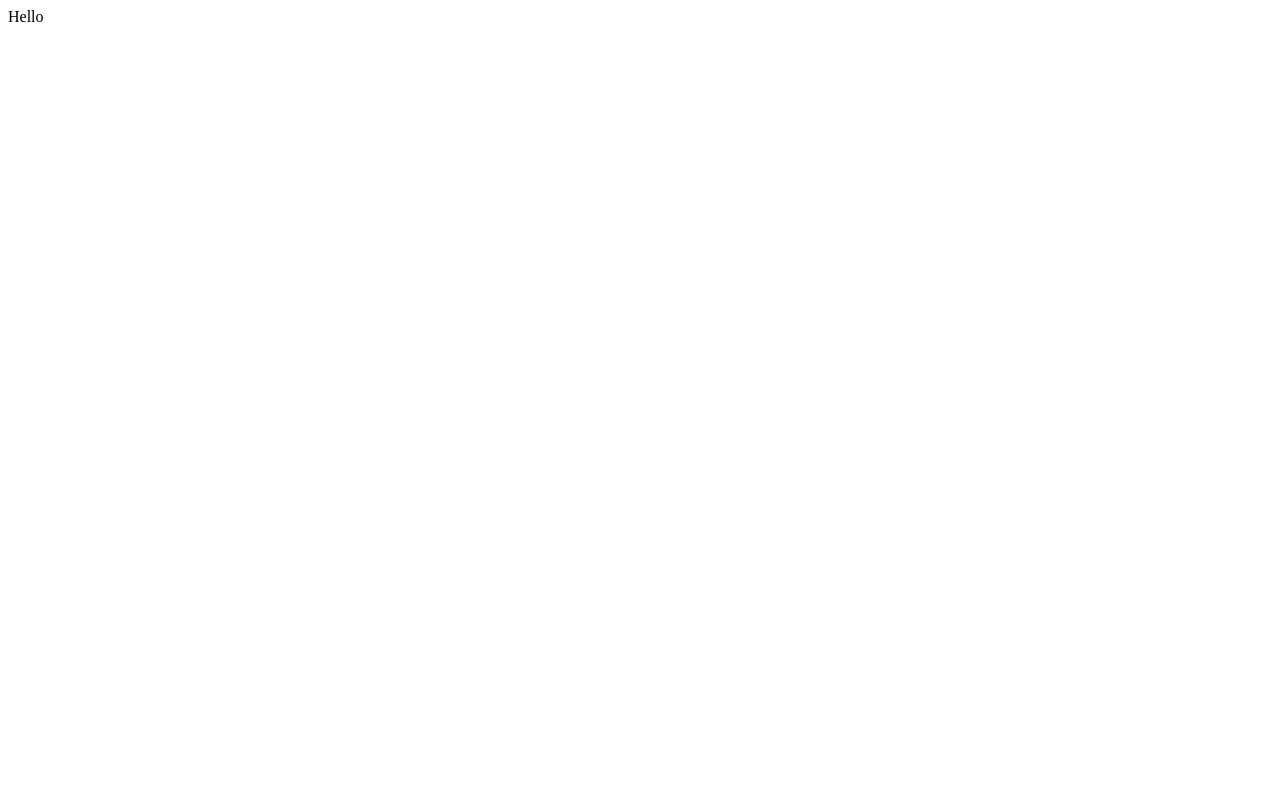
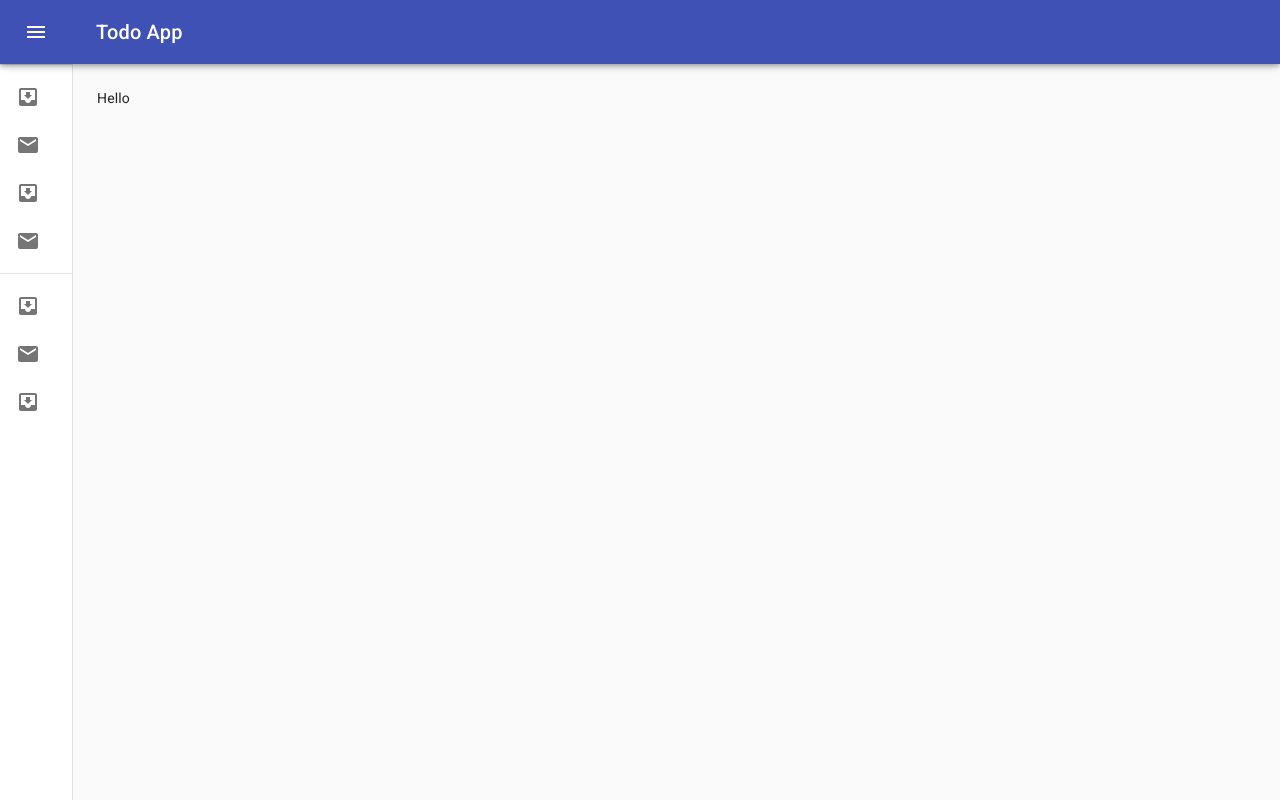
Before and after one commit to Okamon0427/todo_app, a React (Create React App) app in the folder client/: page / in a window 1280 px wide. Built offline with nearby package versions, Linux system fonts and the light colour scheme.

Commit message:
Create Basic Layout

```diff
--- a/client/package.json
+++ b/client/package.json
@@ -3,6 +3,7 @@
   "version": "0.1.0",
   "private": true,
   "dependencies": {
+    "@material-ui/core": "^4.11.2",
     "@testing-library/jest-dom": "^5.11.8",
     "@testing-library/react": "^11.2.3",
     "@testing-library/user-event": "^12.6.0",
--- a/client/public/index.html
+++ b/client/public/index.html
@@ -11,7 +11,8 @@
     />
     <link rel="apple-touch-icon" href="%PUBLIC_URL%/logo192.png" />
     <link rel="manifest" href="%PUBLIC_URL%/manifest.json" />
-    <title>React App</title>
+    <title>Todo App</title>
+    <link rel="stylesheet" href="https://fonts.googleapis.com/css?family=Roboto:300,400,500,700&display=swap" />
   </head>
   <body>
     <noscript>You need to enable JavaScript to run this app.</noscript>
--- a/client/src/App.js
+++ b/client/src/App.js
@@ -1,10 +1,24 @@
+import React from 'react';
+import { BrowserRouter as Router, Route, Switch } from 'react-router-dom';
+import Layout from './components/layout/Layout';
+import Dashboard from './components/Dashboard';
 import './App.css';
+
+const dashboard = () => {
+  return (
+    <Layout>
+      <Dashboard />
+    </Layout>
+  )
+}
 
 const App = () => {
   return (
-    <div>
-      Hello
-    </div>
+    <Router>
+      <Switch>
+        <Route exact path="/" component={dashboard} />
+      </Switch>
+    </Router>
   );
 }
 
--- /dev/null
+++ b/client/src/components/Dashboard.js
@@ -0,0 +1,9 @@
+import React from 'react';
+
+const Dashboard = () => {
+  return (
+    <div>Hello</div>
+  )
+}
+
+export default Dashboard;
--- /dev/null
+++ b/client/src/components/layout/Layout.js
@@ -0,0 +1,167 @@
+import React from 'react';
+import clsx from 'clsx';
+import { makeStyles, useTheme } from '@material-ui/core/styles';
+import Drawer from '@material-ui/core/Drawer';
+import AppBar from '@material-ui/core/AppBar';
+import Toolbar from '@material-ui/core/Toolbar';
+import List from '@material-ui/core/List';
+import CssBaseline from '@material-ui/core/CssBaseline';
+import Typography from '@material-ui/core/Typography';
+import Divider from '@material-ui/core/Divider';
+import IconButton from '@material-ui/core/IconButton';
+import MenuIcon from '@material-ui/icons/Menu';
+import ChevronLeftIcon from '@material-ui/icons/ChevronLeft';
+import ChevronRightIcon from '@material-ui/icons/ChevronRight';
+import ListItem from '@material-ui/core/ListItem';
+import ListItemIcon from '@material-ui/core/ListItemIcon';
+import ListItemText from '@material-ui/core/ListItemText';
+import InboxIcon from '@material-ui/icons/MoveToInbox';
+import MailIcon from '@material-ui/icons/Mail';
+
+const drawerWidth = 240;
+
+const useStyles = makeStyles((theme) => ({
+  root: {
+    display: 'flex',
+  },
+  appBar: {
+    zIndex: theme.zIndex.drawer + 1,
+    transition: theme.transitions.create(['width', 'margin'], {
+      easing: theme.transitions.easing.sharp,
+      duration: theme.transitions.duration.leavingScreen,
+    }),
+  },
+  appBarShift: {
+    marginLeft: drawerWidth,
+    width: `calc(100% - ${drawerWidth}px)`,
+    transition: theme.transitions.create(['width', 'margin'], {
+      easing: theme.transitions.easing.sharp,
+      duration: theme.transitions.duration.enteringScreen,
+    }),
+  },
+  menuButton: {
+    marginRight: 36,
+  },
+  hide: {
+    display: 'none',
+  },
+  drawer: {
+    width: drawerWidth,
+    flexShrink: 0,
+    whiteSpace: 'nowrap',
+  },
+  drawerOpen: {
+    width: drawerWidth,
+    transition: theme.transitions.create('width', {
+      easing: theme.transitions.easing.sharp,
+      duration: theme.transitions.duration.enteringScreen,
+    }),
+  },
+  drawerClose: {
+    transition: theme.transitions.create('width', {
+      easing: theme.transitions.easing.sharp,
+      duration: theme.transitions.duration.leavingScreen,
+    }),
+    overflowX: 'hidden',
+    width: theme.spacing(7) + 1,
+    [theme.breakpoints.up('sm')]: {
+      width: theme.spacing(9) + 1,
+    },
+  },
+  toolbar: {
+    display: 'flex',
+    alignItems: 'center',
+    justifyContent: 'flex-end',
+    padding: theme.spacing(0, 1),
+    // necessary for content to be below app bar
+    ...theme.mixins.toolbar,
+  },
+  content: {
+    flexGrow: 1,
+    padding: theme.spacing(3),
+  },
+}));
+
+export default function MiniDrawer(props) {
+  const classes = useStyles();
+  const theme = useTheme();
+  const [open, setOpen] = React.useState(false);
+
+  const handleDrawerOpen = () => {
+    setOpen(true);
+  };
+
+  const handleDrawerClose = () => {
+    setOpen(false);
+  };
+
+  return (
+    <div className={classes.root}>
+      <CssBaseline />
+      <AppBar
+        position="fixed"
+        className={clsx(classes.appBar, {
+          [classes.appBarShift]: open,
+        })}
+      >
+        <Toolbar>
+          <IconButton
+            color="inherit"
+            aria-label="open drawer"
+            onClick={handleDrawerOpen}
+            edge="start"
+            className={clsx(classes.menuButton, {
+              [classes.hide]: open,
+            })}
+          >
+            <MenuIcon />
+          </IconButton>
+          <Typography variant="h6" noWrap>
+            Todo App
+          </Typography>
+        </Toolbar>
+      </AppBar>
+      <Drawer
+        variant="permanent"
+        className={clsx(classes.drawer, {
+          [classes.drawerOpen]: open,
+          [classes.drawerClose]: !open,
+        })}
+        classes={{
+          paper: clsx({
+            [classes.drawerOpen]: open,
+            [classes.drawerClose]: !open,
+          }),
+        }}
+      >
+        <div className={classes.toolbar}>
+          <IconButton onClick={handleDrawerClose}>
+            {theme.direction === 'rtl' ? <ChevronRightIcon /> : <ChevronLeftIcon />}
+          </IconButton>
+        </div>
+        <Divider />
+        <List>
+          {['Inbox', 'Starred', 'Send email', 'Drafts'].map((text, index) => (
+            <ListItem button key={text}>
+              <ListItemIcon>{index % 2 === 0 ? <InboxIcon /> : <MailIcon />}</ListItemIcon>
+              <ListItemText primary={text} />
+            </ListItem>
+          ))}
+        </List>
+        <Divider />
+        <List>
+          {['All mail', 'Trash', 'Spam'].map((text, index) => (
+            <ListItem button key={text}>
+              <ListItemIcon>{index % 2 === 0 ? <InboxIcon /> : <MailIcon />}</ListItemIcon>
+              <ListItemText primary={text} />
+            </ListItem>
+          ))}
+        </List>
+      </Drawer>
+      <main className={classes.content}>
+        <div className={classes.toolbar} />
+        {props.children}
+      </main>
+    </div>
+  );
+}
```
Also changed, not shown: 2 other files (tests, documents, lock files or other folders).
